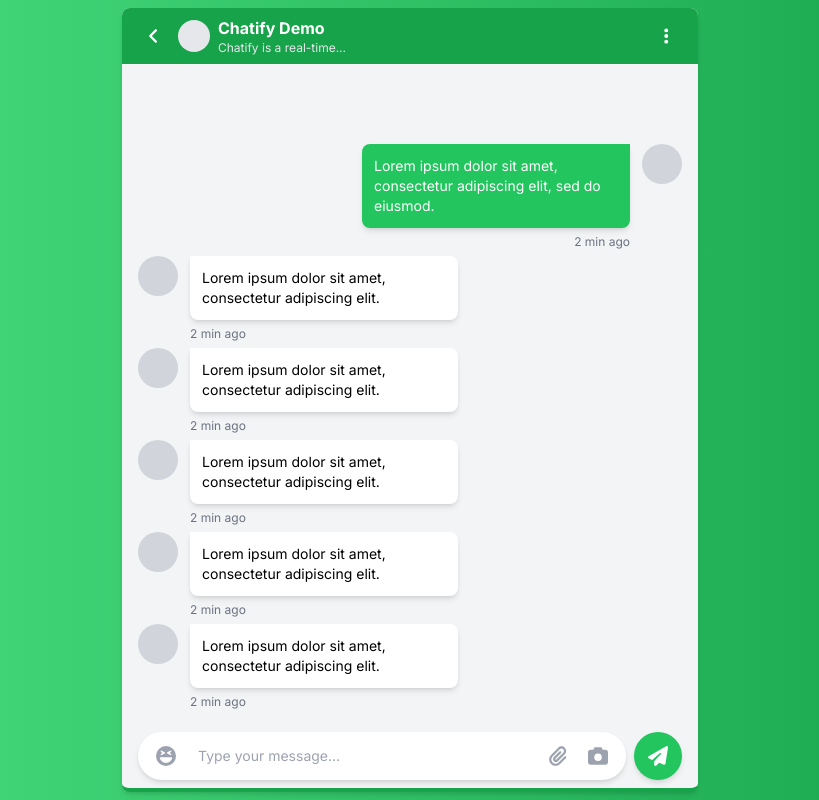
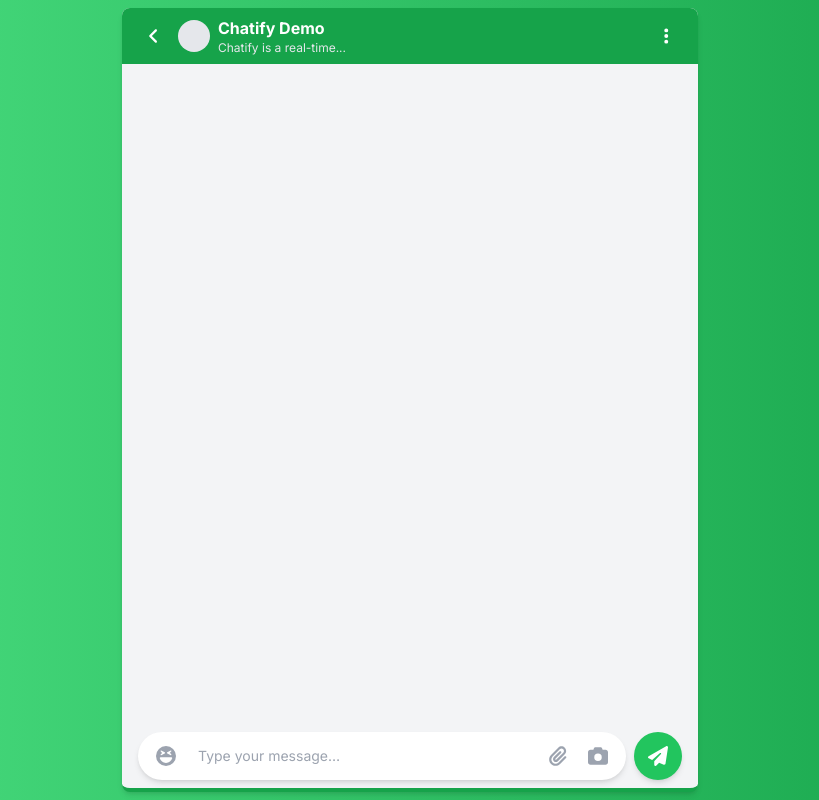
Before and after one commit to nandasafiqalfiansyah/Chatify, a Next.js app: page / in a window 1280 px wide. Shown: the whole page, without its empty margins (230-1049 px from the left). Built offline with nearby package versions, Linux system fonts and the light colour scheme.

Commit message:
Add Readme.md

```diff
--- a/src/app/page.tsx
+++ b/src/app/page.tsx
@@ -2,8 +2,28 @@
 
 import { faAngleLeft, faCamera, faEllipsisVertical, faLaughSquint, faPaperPlane, faPaperclip } from "@fortawesome/free-solid-svg-icons";
 import { FontAwesomeIcon } from "@fortawesome/react-fontawesome";
+import { useState } from "react";
+
+interface UserModel {
+  id: string
+  username: string
+}
+
+interface ChatModel {
+  id: string
+  user: UserModel,
+  message: string,
+  updatedAt: string,
+  createdAt: string
+}
 
 export default function Home() {
+  const [currentUser, setCurrentUser] = useState<UserModel>()
+
+  const [users, setUsers] = useState<Array<UserModel>>([])
+
+  const [chats, setChats] = useState<Array<ChatModel>>([])
+
   return (
     <main className="flex flex-col items-center justify-center min-h-screen sm:py-2 bg-gradient-to-r from-green-400 to-green-600">
       <div className="flex flex-col flex-grow w-full max-w-xl bg-gray-100 shadow-md rounded-lg overflow-hidden border-b-4 border-green-600">
@@ -24,7 +44,7 @@
 
         {/* Body */}
         <div className="flex flex-col flex-col-reverse flex-grow h-0 p-4 overflow-auto">
-          {
+          {/* {
             [1, 2, 3, 4, 5].map((e) => (
               <div key={e} className="flex w-full mt-2 space-x-3 max-w-xs">
                 <div className="flex-shrink-0 h-10 w-10 rounded-full bg-gray-300"></div>
@@ -36,16 +56,20 @@
                 </div>
               </div>
             ))
-          }
-          <div className="flex w-full mt-2 space-x-3 max-w-xs ml-auto justify-end">
+          } */}
+          {
+            chats.map((e) => (
+              <div key={e.id} className="flex w-full mt-2 space-x-3 max-w-xs ml-auto justify-end">
                 <div className="space-y-2">
                   <div className="bg-green-500 shadow-md text-white p-3 rounded-l-lg rounded-br-lg">
-                <p className="text-sm">Lorem ipsum dolor sit amet, consectetur adipiscing elit, sed do eiusmod.</p>
+                    <p className="text-sm">{e.message}</p>
                   </div>
                   <span className="flex text-xs text-gray-500 leading-none justify-end">2 min ago</span>
                 </div>
                 <div className="flex-shrink-0 h-10 w-10 rounded-full bg-gray-300"></div>
               </div>
+            ))
+          }
         </div>
 
         {/* Footer */}
--- a/tsconfig.json
+++ b/tsconfig.json
@@ -5,6 +5,7 @@
     "allowJs": true,
     "skipLibCheck": true,
     "strict": true,
+    "forceConsistentCasingInFileNames": true,
     "noEmit": true,
     "esModuleInterop": true,
     "module": "esnext",
```
Also changed, not shown: 1 other file (tests, documents, lock files or other folders). Lines whose indentation alone changed are shown as unchanged.
